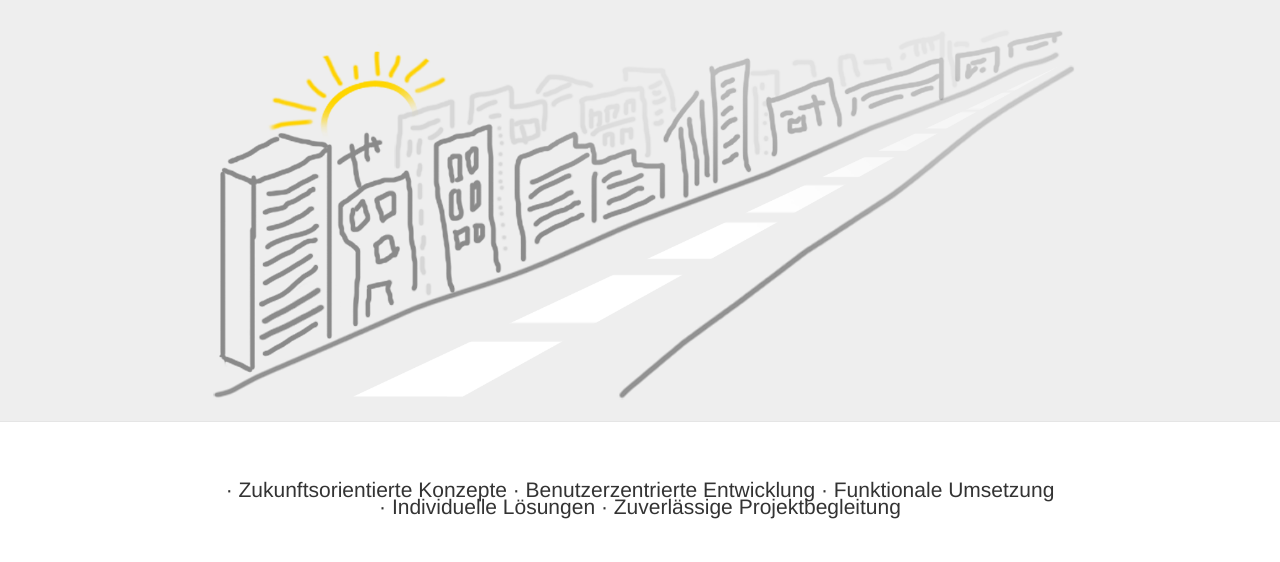
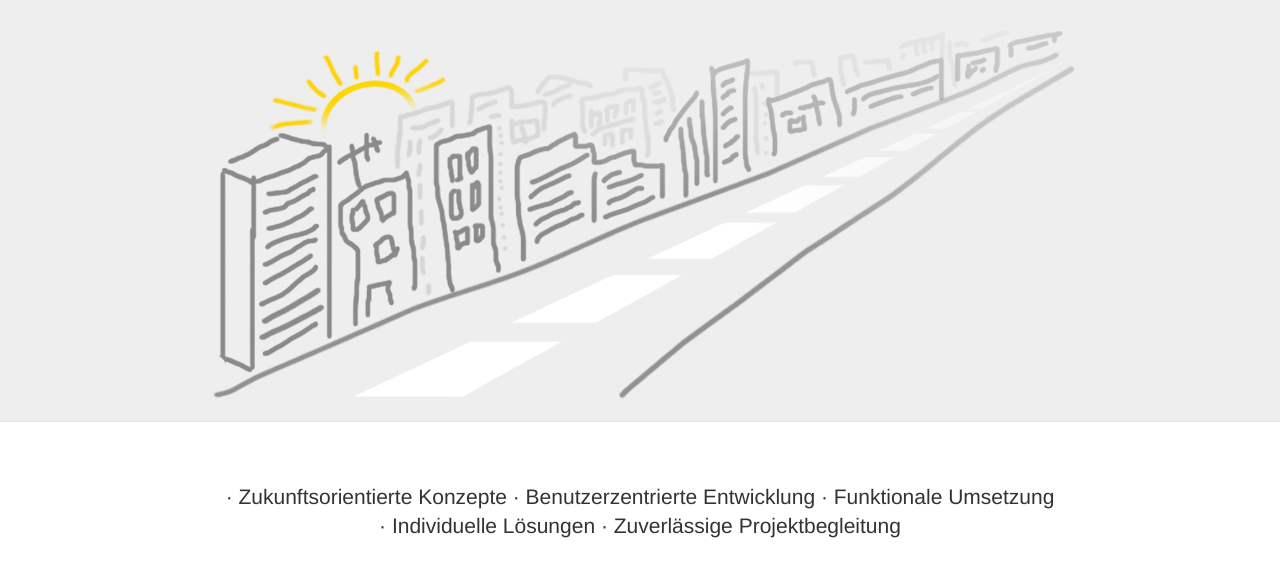
Before and after one commit to somamo/somamo.github.io, a website: page index.html in a window 1280 px wide. Shown: the part 238-800 px from the top of the page. Drawn offline with nearby package versions, Linux system fonts and the light colour scheme.

Commit message:
design changes

```diff
--- a/assets/css/styles.css
+++ b/assets/css/styles.css
@@ -130,7 +130,6 @@ border-color: #13A3FF;
 
 .lead {
   text-align: center;
-  line-height: 0.8em;
 }
 .img-profil {
   width: 200px;
```
